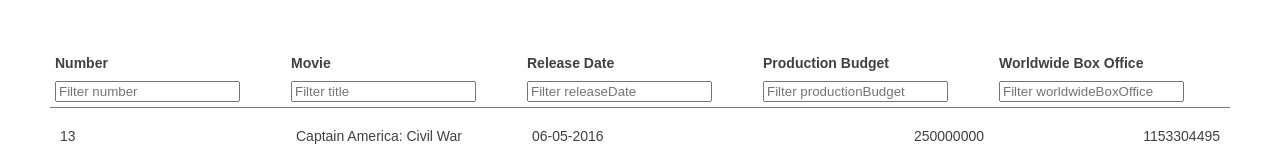
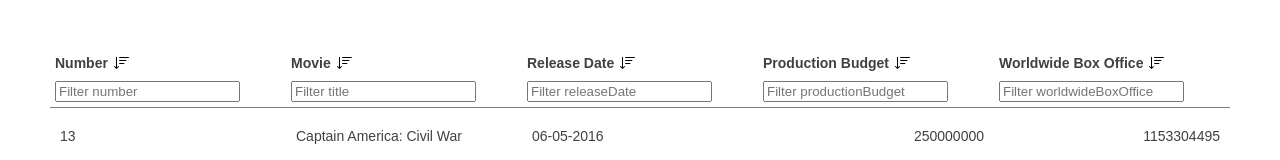
Before and after one commit to Fawadkhan/react-table, a React (Create React App) app: page / in a window 1280 px wide. Shown: the top 160 px of the page. Built offline with nearby package versions, Linux system fonts and the light colour scheme.

Commit message:
chore: add icons

```diff
--- a/src/components/Table/Table.module.css
+++ b/src/components/Table/Table.module.css
@@ -17,8 +17,9 @@
 
 .table th {
   text-align: left;
-
+  vertical-align: center;
   padding: 5px;
+  width: 100%;
 }
 
 .table td {
@@ -36,3 +37,8 @@
 .cell-type-money {
   text-align: right;
 }
+
+.sort-icon {
+  margin-left: 5px;
+  vertical-align: bottom;
+}
--- a/src/components/Table/TableHeader.tsx
+++ b/src/components/Table/TableHeader.tsx
@@ -1,10 +1,28 @@
 import React from "react";
 import { Column } from "../../types";
+import classNames from "./Table.module.css";
 
-export const TableHeader: React.FC<{ columns: Column[] }> = ({ columns }) => (
+import { ReactComponent as AscIcon } from '../../assets/order-ascending.svg';
+import { ReactComponent as DscIcon } from '../../assets/order-descending.svg';
+
+export const TableHeader: React.FC<{ columns: Column[] }> = ({
+  columns,
+
+ }) => (
     <tr>
       {columns.map(({ id, title }) => (
-        <th key={id}>{title}</th>
+        <th key={id}>
+          {title}
+          { title && (
+          <>
+            {title === 'ascending' ? (
+              <AscIcon className={classNames[`sort-icon`]} />
+            ) : (
+              <DscIcon className={classNames[`sort-icon`]} />
+            )}
+          </>
+        )}
+        </th>
       ))}
     </tr>
   );
--- a/src/types/global.d.ts
+++ b/src/types/global.d.ts
@@ -2,3 +2,9 @@
     const classes: { [key: string]: string };
     export default classes;
   }
+declare module '*.svg' {
+  import React = require('react');
+  export const ReactComponent: React.FC<React.SVGProps<SVGSVGElement>>;
+  const src: string;
+  export default src;
+}
```
